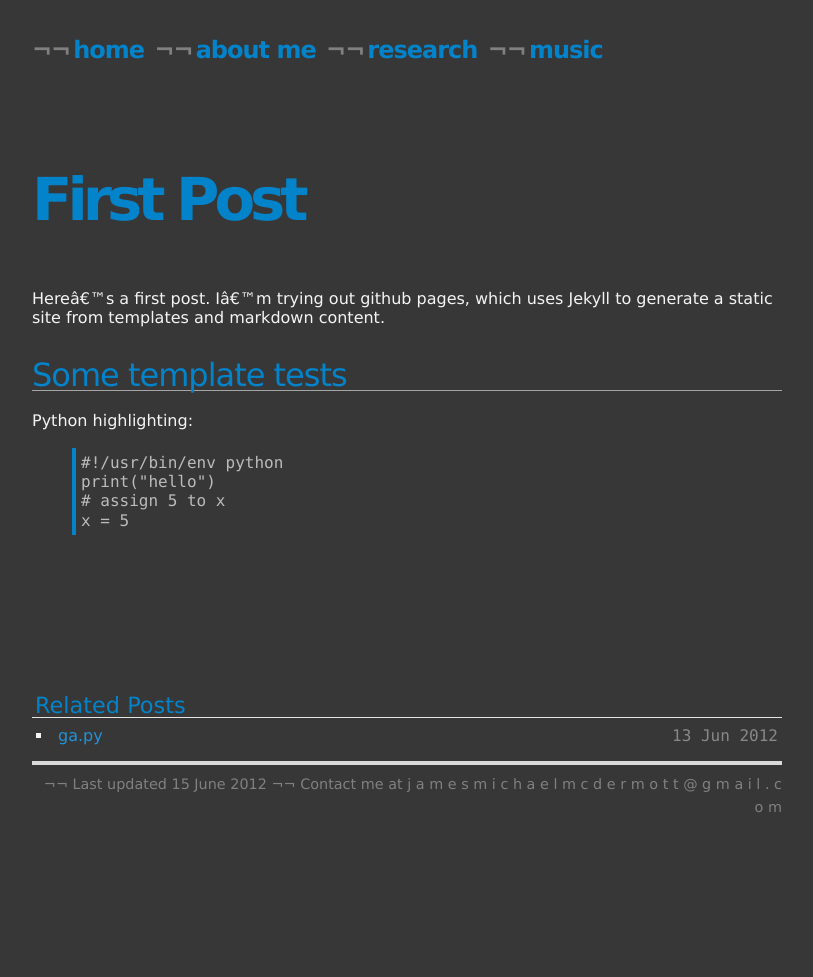
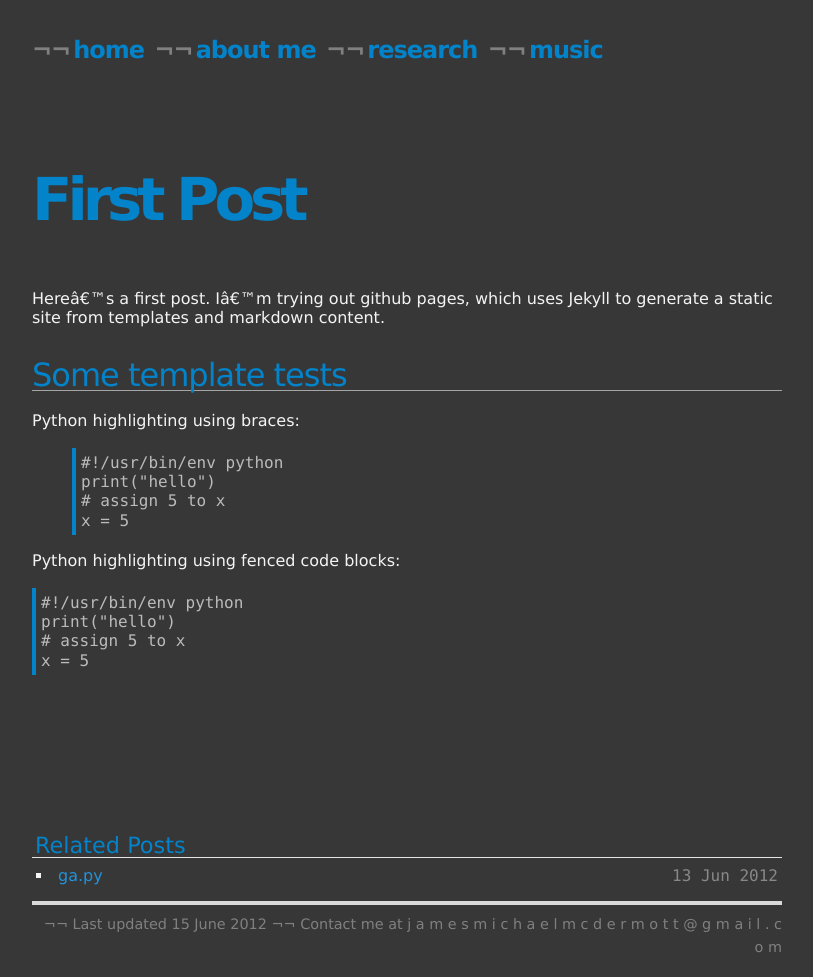
Before and after one commit to jmmcd/jmmcd.github.com, a Jekyll site: the page built from _posts/2012-01-12-first-post.md, in a window 1280 px wide. Shown: the whole page, without its empty margins (233-1046 px from the left). Built offline with Jekyll 4.4.1, drawn with Linux system fonts in a browser that asks for light colours; Markdown is read by kramdown in place of the engine named in the settings; before the commit the page ends 900 px from its top, so only the background shows below that.

Commit message:
Still trying out comments in fenced code blocks.

````diff
--- a/_posts/2012-01-12-first-post.md
+++ b/_posts/2012-01-12-first-post.md
@@ -14,10 +14,18 @@ generate a static site from templates and markdown content.
 Some template tests
 -------------------
 
-Python highlighting:
+Python highlighting using braces:
 {% highlight python %}
 #!/usr/bin/env python
 print("hello")
 # assign 5 to x
 x = 5
 {% endhighlight %}
+
+Python highlighting using fenced code blocks:
+```python
+#!/usr/bin/env python
+print("hello")
+# assign 5 to x
+x = 5
+```
````
